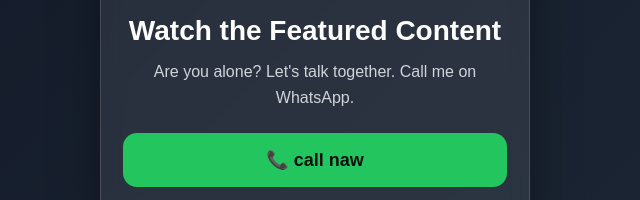
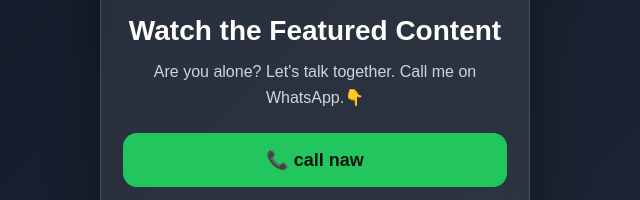
Before and after one commit to lifebabu122-spec/my-landing-page2016, a plain HTML site: page index.html in a window 1280 px wide. Shown: the part 303-503 px from the top of the page, 325-965 px from the left. Drawn offline with Linux system fonts and the light colour scheme.

Commit message:
Update index.html

```diff
--- a/index.html
+++ b/index.html
@@ -80,7 +80,7 @@
     <h1>Watch the Featured Content</h1>
 
     <p>
-      Are you alone? Let's talk together. Call me on WhatsApp.
+      Are you alone? Let's talk together. Call me on WhatsApp.👇
     </p>
 
     <!--
```
